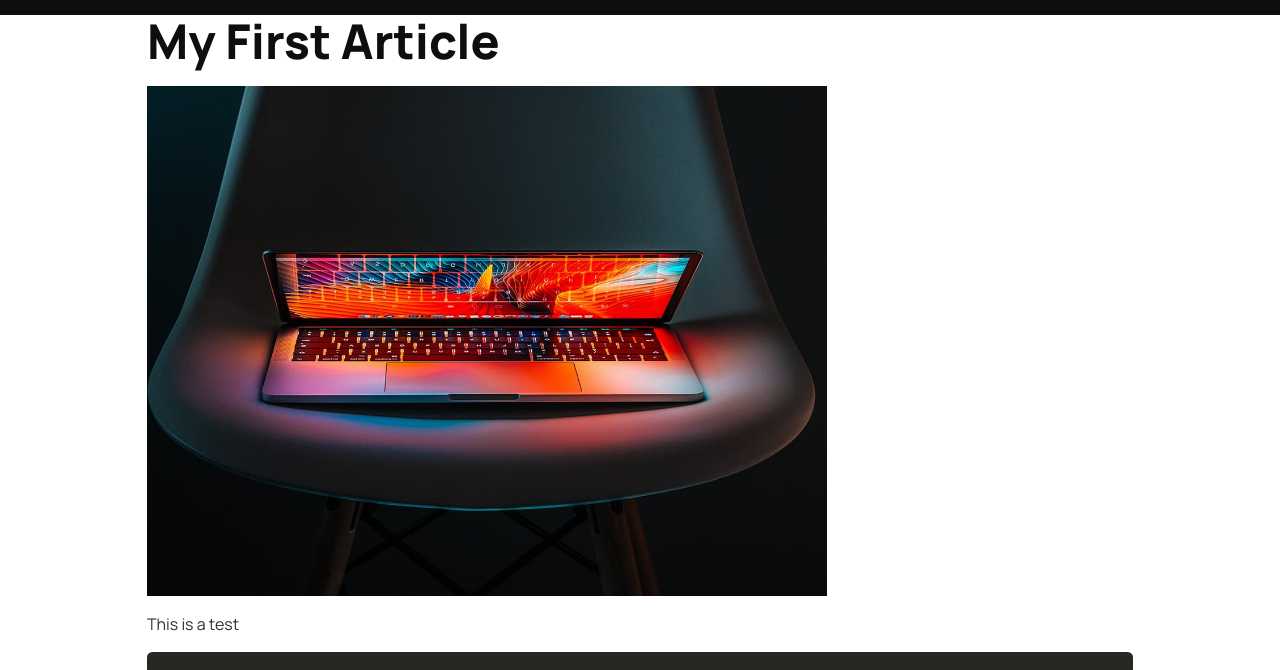
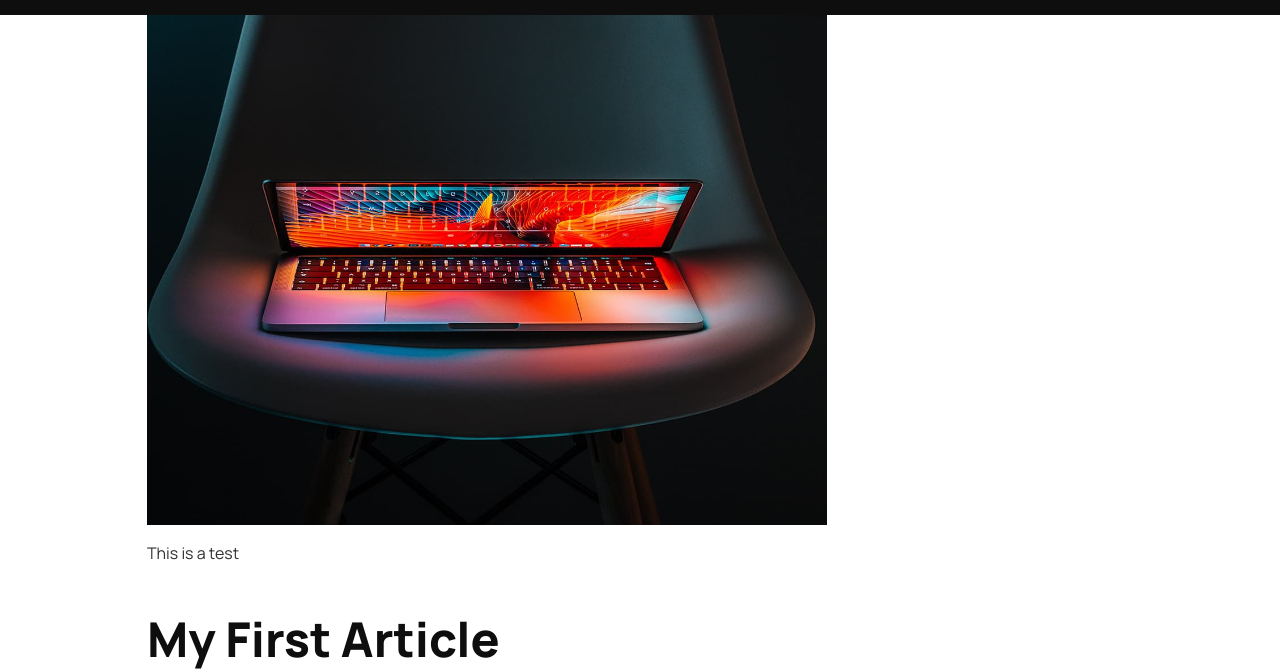
Before and after one commit to iammarcmason/DaxTicks.com, an Eleventy site: page src/blog/2021-05-01-my-first-article.md in a window 1280 px wide. Shown: the part 66-736 px from the top of the page. Built offline with nearby package versions, Linux system fonts and the light colour scheme; Eleventy itself is replaced by a stand-in of ours; files that its build step writes are made by us from their sources.

Commit message:
move title in article below image

```diff
--- a/src/_includes/article.njk
+++ b/src/_includes/article.njk
@@ -5,16 +5,16 @@ layout: 'base.njk'
 <article class="main-article">
 <div class="container container--narrow flow">
 
-    <h1 class="article-title">
-      {{ title }}
-    </h1>
+
     <figure class="main-article__figure">
       <img src="{{image}}" alt="{{imageAlt}}">
       <figcaption>
         {{imageAlt}}
       </figcaption>
     </figure>
-
+        <h1 class="article-title">
+      {{ title }}
+    </h1>
     {{content | safe}}
 
 </div>
```
